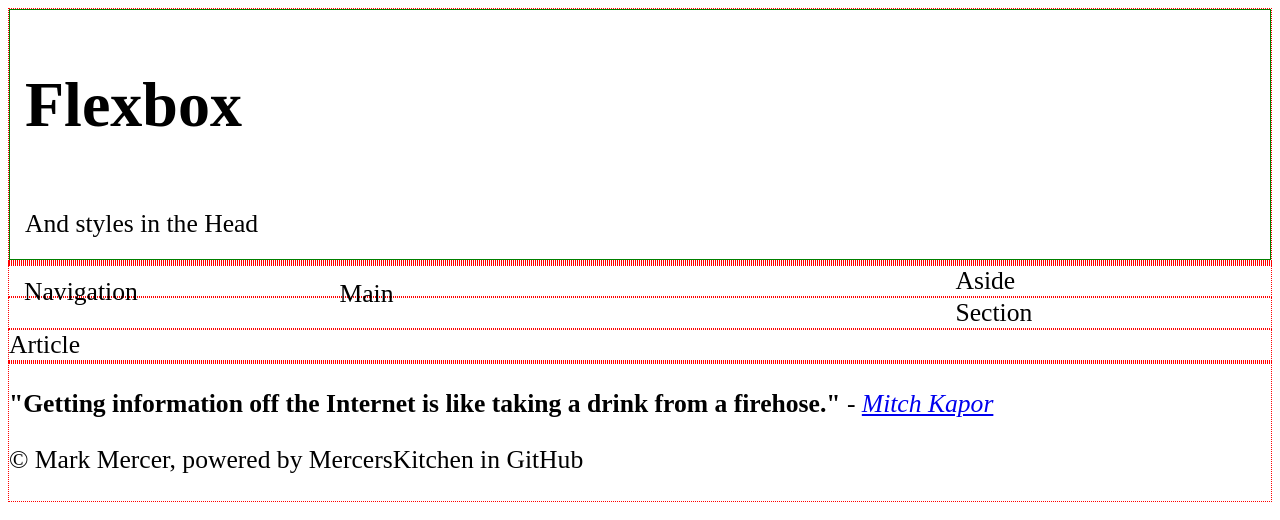
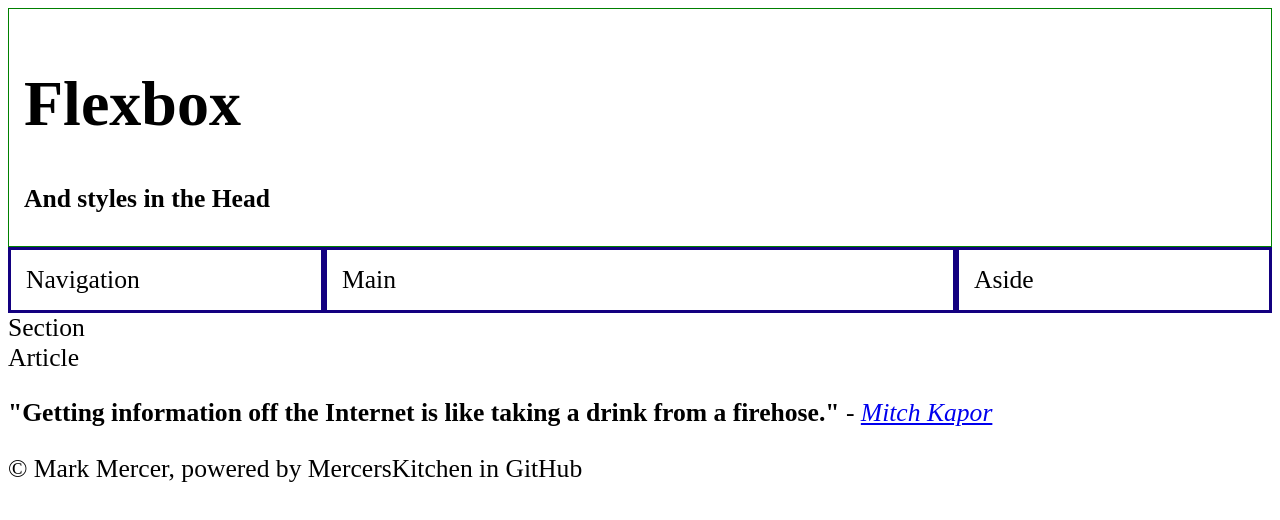
Before and after one commit to ghvbvv/learning-HTML, a plain HTML site: page childPages/Flexbox.html in a window 1280 px wide. Drawn offline with Linux system fonts and the light colour scheme.

Commit message:
Update Flexbox.html

```diff
--- a/childPages/Flexbox.html
+++ b/childPages/Flexbox.html
@@ -29,7 +29,7 @@
                 font-size:2vw;
             }
 
-            div {border: thin dotted red;}
+            //div {border: thin dotted red;}
 
             .header{
                 border: 1px solid green;
@@ -41,23 +41,23 @@
                 width: 25%;
                 float: left;
                 padding: 15px;
-                border: 1px sold rgb(19,0,128)
+                border: 3px solid rgb(19,0,128)
             }
             .main{
                 width: 50%;
                 float: left;
                 padding: 15px;
-                border: 1px sold rgb(19,0,128)
+                border: 3px solid rgb(19,0,128)
             }
             .aside{
                 width: 25%;
                 float: left;
                 padding: 15px;
-                border: 1px sold rgb(19,0,128)
+                border: 3px solid rgb(19,0,128)
             }
             .footer{
                 padding: 15px;
-                border: 1px sold rgb(19,0,128)
+                border: 3px solid rgb(19,0,128)
             }
 
         </style>
@@ -70,12 +70,12 @@
         <div>
             <header class="header">
                 <h1 style="font-size:5vw">Flexbox</h1>
-                <a>And styles in the Head</a>
+                <h1>And styles in the Head</h1>
             </header>
         </div>
         <div><nav class="menu">Navigation</nav></div>
         <div><main class="main">Main</main></div>
-        <div><aside class="Aside">Aside</aside></div>
+        <div><aside class="aside">Aside</aside></div>
         <div><section>Section</section></div>
         <div><article>Article</article></div>
         <div><footer></footer></div>
```
